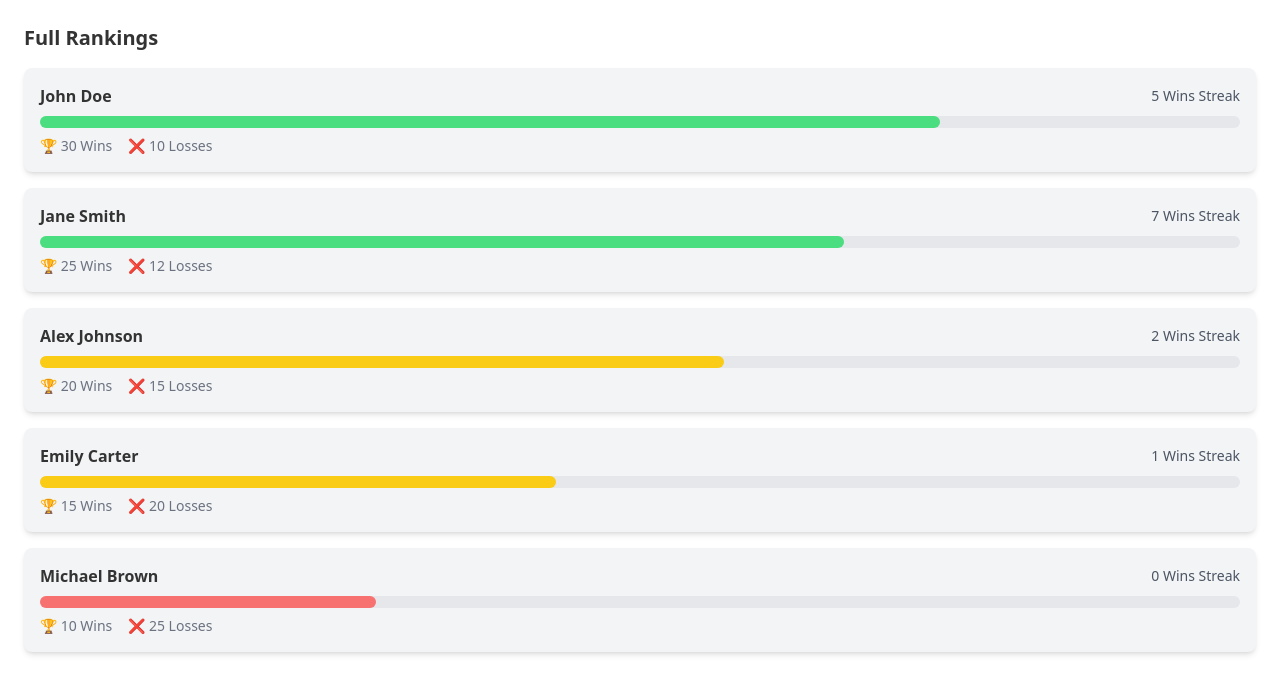
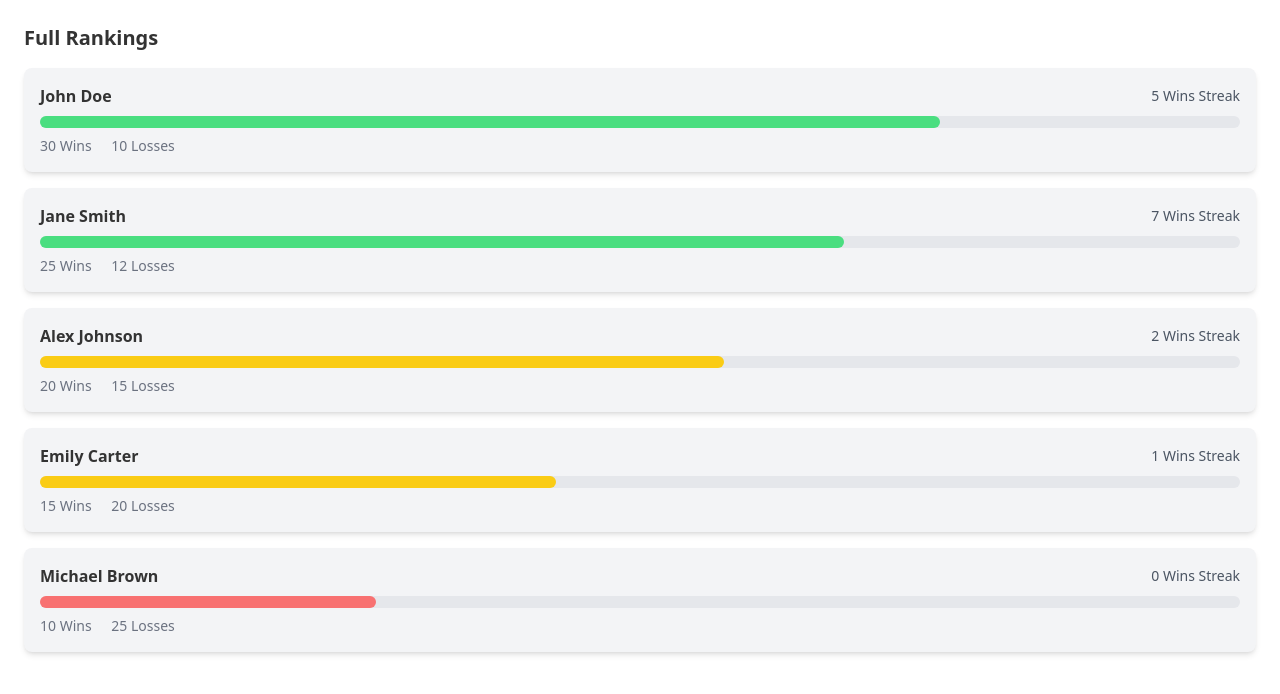
Before and after one commit to Palsatuhura/BettingManager, a React (Vite) app in the folder client/: page /rankings in a window 1280 px wide. Shown: the top 694 px of the page. Built offline with nearby package versions, Linux system fonts and the light colour scheme; no server answers; sample sign-in values are in the browser's storage.

Commit message:
fixing errors

```diff
--- a/client/src/pages/Rankings.tsx
+++ b/client/src/pages/Rankings.tsx
@@ -18,7 +18,8 @@ const Rankings: React.FC = () => {
       </h2>
 
       <ul className="space-y-4">
-        {rankings.map((user, index) => (
+        {rankings.map((user, index) =>
+          user ? (
             <li
               key={index}
               className="p-4 rounded-lg bg-gray-100 dark:bg-gray-800 shadow-md transition-all"
@@ -43,11 +44,16 @@ const Rankings: React.FC = () => {
               </div>
 
               <div className="mt-2 text-sm text-gray-500 dark:text-gray-400">
-              <span className="mr-4">🏆 {user.wins} Wins</span>
-              <span>❌ {user.losses} Losses</span>
+                <span className="mr-4"> {user.wins} Wins</span>
+                <span> {user.losses} Losses</span>
               </div>
             </li>
-        ))}
+          ) : (
+            <li key={index}>
+              <span>No user data available</span>
+            </li>
+          )
+        )}
       </ul>
     </div>
   );
```
Lines whose indentation alone changed are shown as unchanged.
